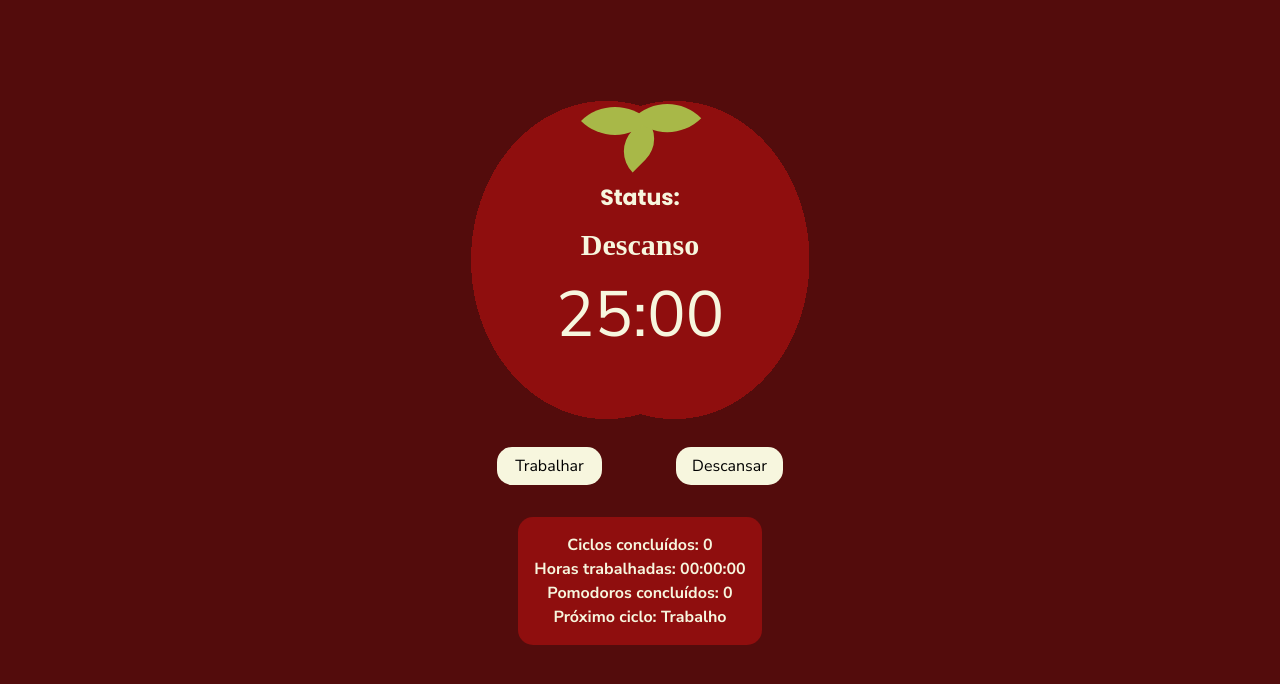
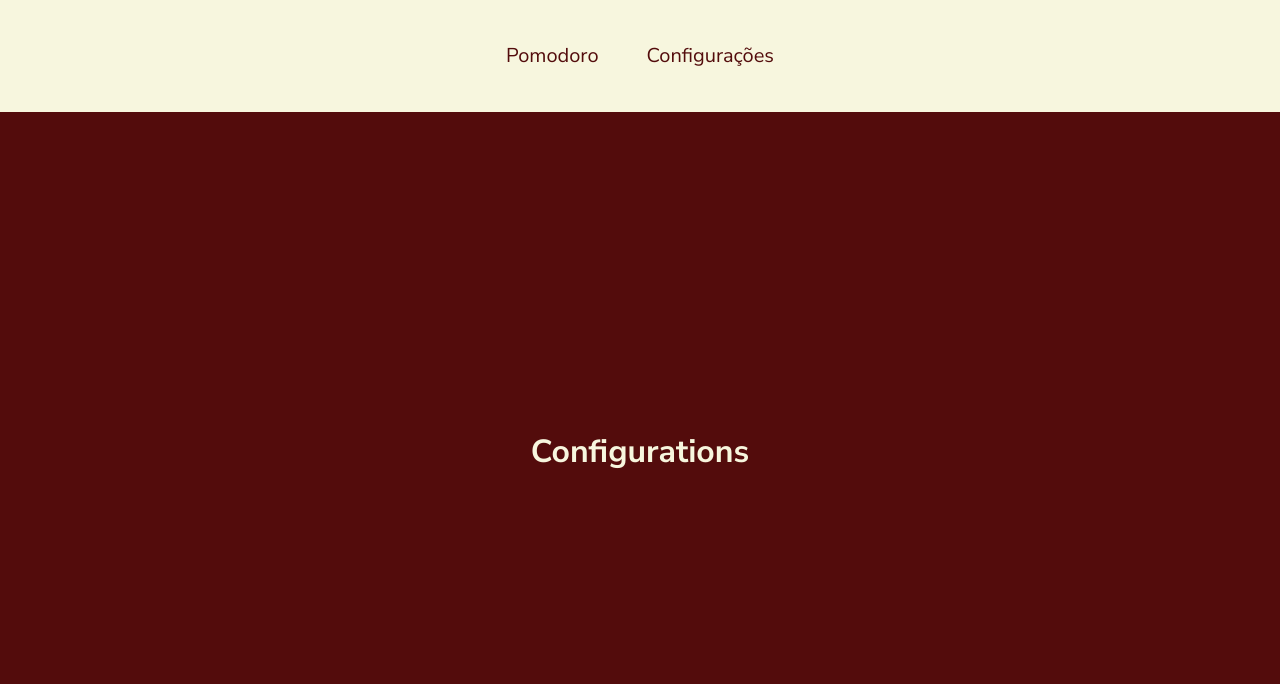
Before and after one commit to lucassmaniotto/Pomodoro, a React (Create React App) app: page /configurations in a window 1280 px wide. Shown: the top 684 px of the page. Built offline with nearby package versions, Linux system fonts and the light colour scheme; a web font is replaced by a local one.

Commit message:
feat: criando rotas para configurações

```diff
--- a/package.json
+++ b/package.json
@@ -12,16 +12,17 @@
     "@types/react-dom": "^18.2.4",
     "react": "^18.2.0",
     "react-dom": "^18.2.0",
+    "react-router-dom": "^6.11.1",
     "react-scripts": "5.0.1",
     "typescript": "^4.9.5",
     "web-vitals": "^2.1.4"
   },
   "devDependencies": {
-    "eslint-plugin-react": "^7.28.0",
     "@typescript-eslint/eslint-plugin": "^5.9.1",
     "@typescript-eslint/parser": "^5.9.1",
     "eslint-config-prettier": "^8.3.0",
     "eslint-plugin-prettier": "^4.0.0",
+    "eslint-plugin-react": "^7.28.0",
     "prettier": "^2.5.1"
   },
   "scripts": {
--- /dev/null
+++ b/src/components/Menu/index.tsx
@@ -0,0 +1,19 @@
+import React from 'react';
+import { Link } from 'react-router-dom';
+
+import './styles.css';
+
+export default function Menu() {
+  return (
+    <header className="menu">
+      <nav className="menu__nav">
+        <Link className="menu__link" to="/">
+          Pomodoro
+        </Link>
+        <Link className="menu__link" to="/configurations">
+          Configurações
+        </Link>
+      </nav>
+    </header>
+  );
+}
--- /dev/null
+++ b/src/components/Menu/styles.css
@@ -0,0 +1,33 @@
+.menu__nav {
+  height: 112px;
+  display: flex;
+  justify-content: center;
+  align-items: center;
+  column-gap: 3rem;
+  background-color: var(--fourth-color);
+}
+
+.menu__link {
+  font-size: 1.25rem;
+  line-height: 1.5rem;
+  text-decoration: none;
+  color: var(--first-color);
+}
+
+.menu__link:hover {
+  text-decoration: underline;
+}
+
+.working .menu__nav {
+  background-color: var(--first-color);
+}
+
+.working .menu__link {
+  color: var(--fourth-color);
+}
+
+@media screen and(max-width: 744px) {
+  .menu {
+    height: 72px;
+  }
+}
--- a/src/index.css
+++ b/src/index.css
@@ -4,6 +4,7 @@
   --third-color: #FF6347;
   --fourth-color: #F7F6DE;
   --leaves-color: #A8B848;
+
   --title-font-family: 'Poppins', sans-serif;
   --subtitle-font-family: 'Rasa', serif;
   --text-font-family: 'Nunito Sans', sans-serif;
--- a/src/index.tsx
+++ b/src/index.tsx
@@ -1,13 +1,13 @@
 import React from 'react';
 import ReactDOM from 'react-dom/client';
 import './index.css';
-import App from './App';
+import AppRoutes from './routes';
 
 const root = ReactDOM.createRoot(
   document.getElementById('root') as HTMLElement,
 );
 root.render(
   <React.StrictMode>
-    <App />
+    <AppRoutes />
   </React.StrictMode>,
 );
--- /dev/null
+++ b/src/pages/Configurations/index.jsx
@@ -0,0 +1,9 @@
+import React from 'react';
+
+export default function Home() {
+  return (
+    <div className="container">
+      <h1>Configurations</h1>
+    </div>
+  );
+}
--- a/src/App.tsx
+++ b/src/pages/Home/index.jsx
@@ -1,7 +1,7 @@
 import React from 'react';
-import { Pomodoro } from './components/Pomodoro';
+import { Pomodoro } from '../../components/Pomodoro';
 
-function App() {
+export default function Home() {
   return (
     <div className="container">
       <Pomodoro
@@ -13,5 +13,3 @@ function App() {
     </div>
   );
 }
-
-export default App;
--- /dev/null
+++ b/src/routes.tsx
@@ -0,0 +1,19 @@
+import React from 'react';
+import { BrowserRouter, Routes, Route } from 'react-router-dom';
+import Home from './pages/Home';
+import Menu from './components/Menu';
+import Configurations from './pages/Configurations';
+
+function AppRoutes() {
+  return (
+    <BrowserRouter>
+      <Menu />
+      <Routes>
+        <Route path="/" element={<Home />} />
+        <Route path="/configurations" element={<Configurations />} />
+      </Routes>
+    </BrowserRouter>
+  );
+}
+
+export default AppRoutes;
```
